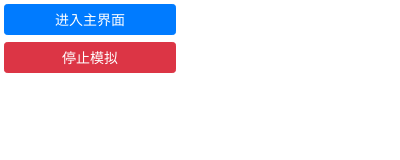
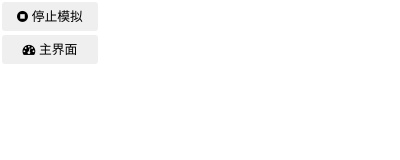
Before and after one commit to bowenliang123/SandwidchRequestModifier, a browser extension: page html/popup.html in a window 400 px wide. Drawn offline with nearby package versions, Linux system fonts and the light colour scheme.

Commit message:
优化 popup 页布局

```diff
--- a/css/popup.css
+++ b/css/popup.css
@@ -3,17 +3,18 @@
 }
 
 .btnMain {
-    margin: 2%;
-    width: 96%;
+    margin: 1%;
+    width: 48%;
+    font-size: 0.8em;
 }
 
 .btnDeactivate {
-    margin: 2%;
-    width: 96%;
+    margin: 1%;
+    width: 48%;
+    font-size: 0.8em;
 }
 
 .case-list {
-
 }
 
 .case-list .sim-case {
--- a/html/popup.html
+++ b/html/popup.html
@@ -7,6 +7,8 @@
     <!-- Bootstrap CSS -->
     <link rel="stylesheet" href="../bower_components/bootstrap/dist/css/bootstrap.min.css">
 
+    <!--fontawesome css-->
+    <link rel="stylesheet" href="../bower_components/font-awesome/css/font-awesome.min.css">
 
     <!--app css-->
     <link rel="stylesheet" href="../css/popup.css">
@@ -23,17 +25,23 @@
 </head>
 <body ng-controller="popupCtrl">
 
-<div style="width: 180px">
+<div style="width: 200px">
 
-    <button class="btn btn-sm btn-primary btnMain"
-            ng-click="createNewTabToMain()">
-        进入主界面
-    </button>
+    <div class="">
+        <button class="btn btn-sm btn-danger-outline btnDeactivate col-xs-6"
+                ng-click="deactivateCase()">
+            <i class="fa fa-stop-circle"></i>
+            停止模拟
+        </button>
 
-    <button class="btn btn-sm btn-danger btnDeactivate"
-            ng-click="deactivateCase()">
-        停止模拟
-    </button>
+        <button class="btn btn-sm btn-primary-outline btnMain col-xs-6"
+                ng-click="createNewTabToMain()">
+            <i class="fa fa-tachometer"></i>
+            主界面
+        </button>
+
+        <div style="font-size: 1px;"> &nbsp; </div>
+    </div>
 
     <div class="case-list">
         <div class="sim-case text-breakall"
@@ -44,8 +52,8 @@
         </div>
     </div>
 </div>
-<div tabindex="1">
 
+<div tabindex="1" >
 </div>
 </body>
 </html>
```
